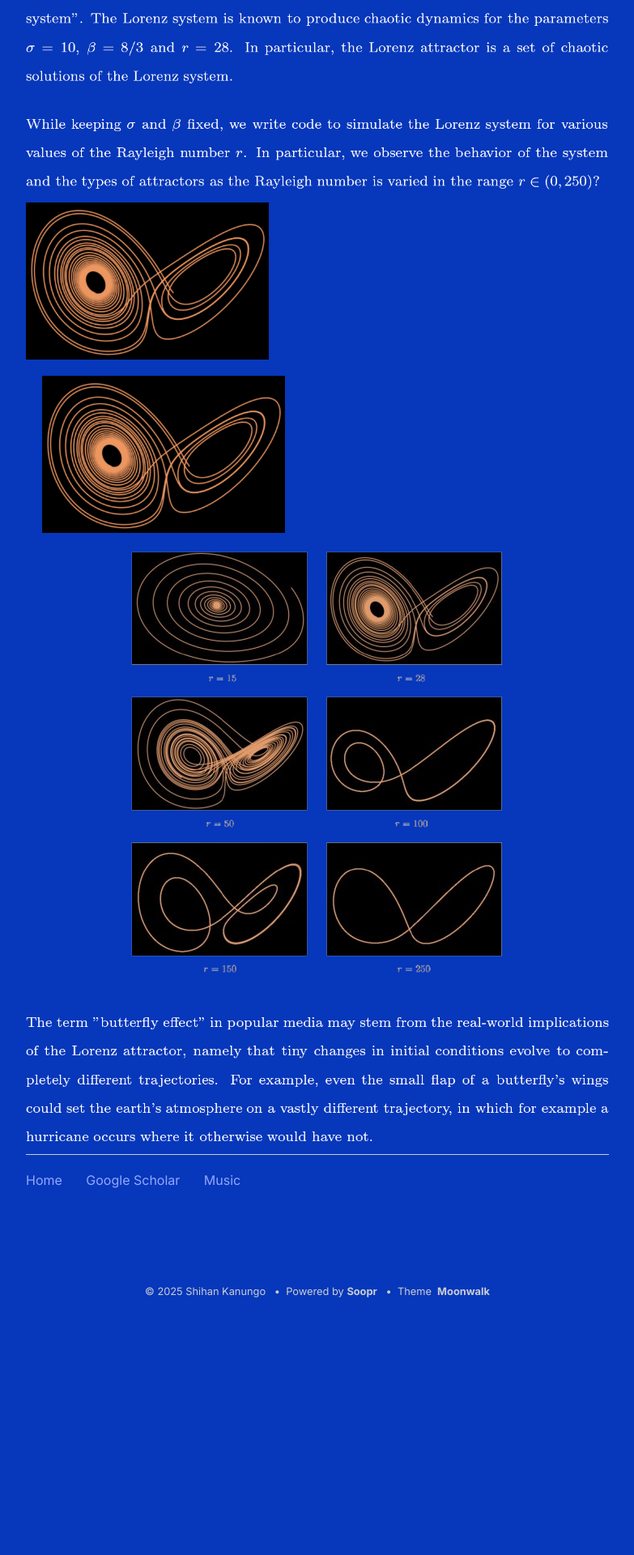
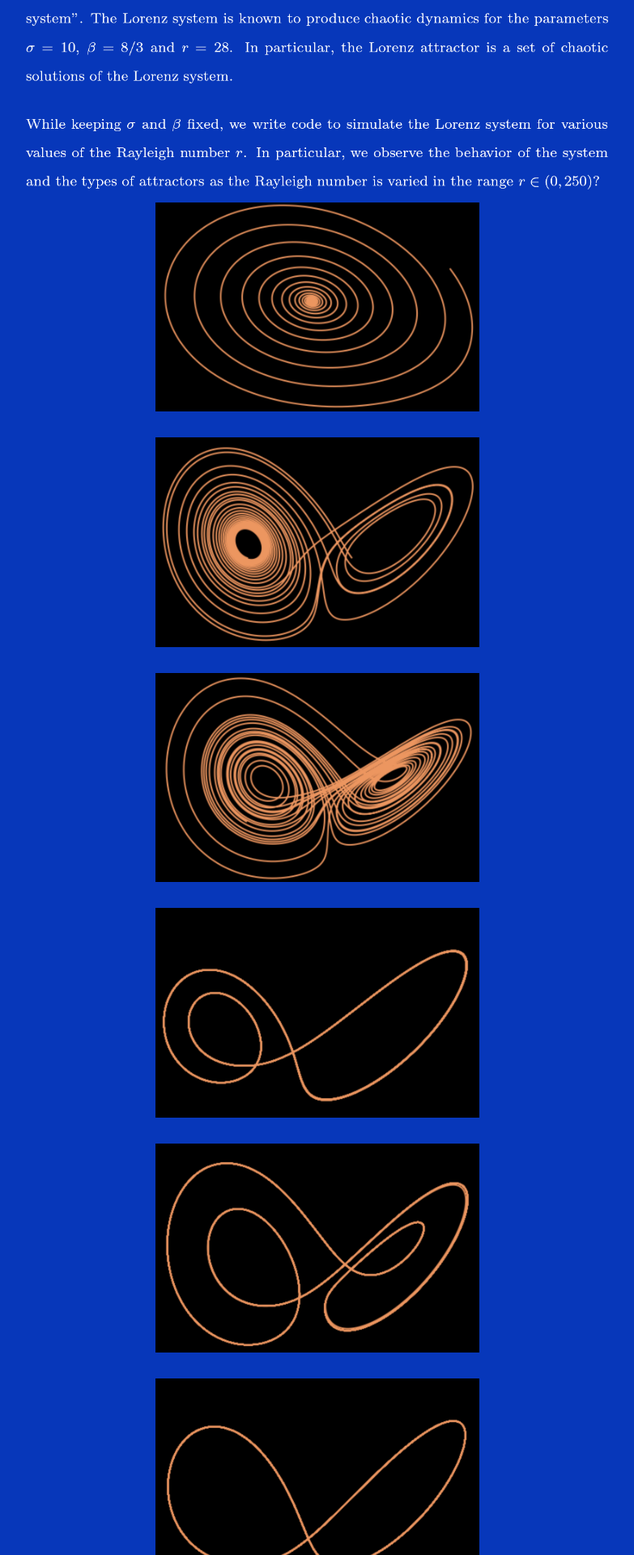
Before and after one commit to shihankanungo/shihankanungo.github.io, a Jekyll site: the page built from dyn-sys.md, in a window 1280 px wide. Shown: the part 810-2730 px from the top of the page at 81% size, without its empty margins (248-1031 px from the left). Built offline with Jekyll 4.4.1, drawn with Linux system fonts in a browser that asks for light colours; before the commit the page ends 2430 px from its top, so only the background shows below that.

Commit message:
Update dyn-sys.md

```diff
--- a/dyn-sys.md
+++ b/dyn-sys.md
@@ -6,8 +6,14 @@
 
 ![Lorenz system intro](lorenz-1.png)
 
-<img src="lorenz_r28.png" style="width:300px;margin: 0px 0px 20px 0px;"><img src="lorenz_r28.png" style="width:300px;margin: 0px 0px 0px 20px;">
+<img src="lorenz_r15.png" align="middle" style="width:400px;"> <br>
+<img src="lorenz_r28.png" align="middle" style="width:400px;"> <br>
+<img src="lorenz_r50.png" align="middle" style="width:400px;"> <br>
+<img src="lorenz_r100.png" align="middle" style="width:400px;"> <br>
+<img src="lorenz_r150.png" align="middle" style="width:400px;"> <br>
+<img src="lorenz_r250.png" align="middle" style="width:400px;">
 
+<img src="lorenz_r28.png" align="middle">
 
 ![plots](lorenz.png)
 <br>
```
